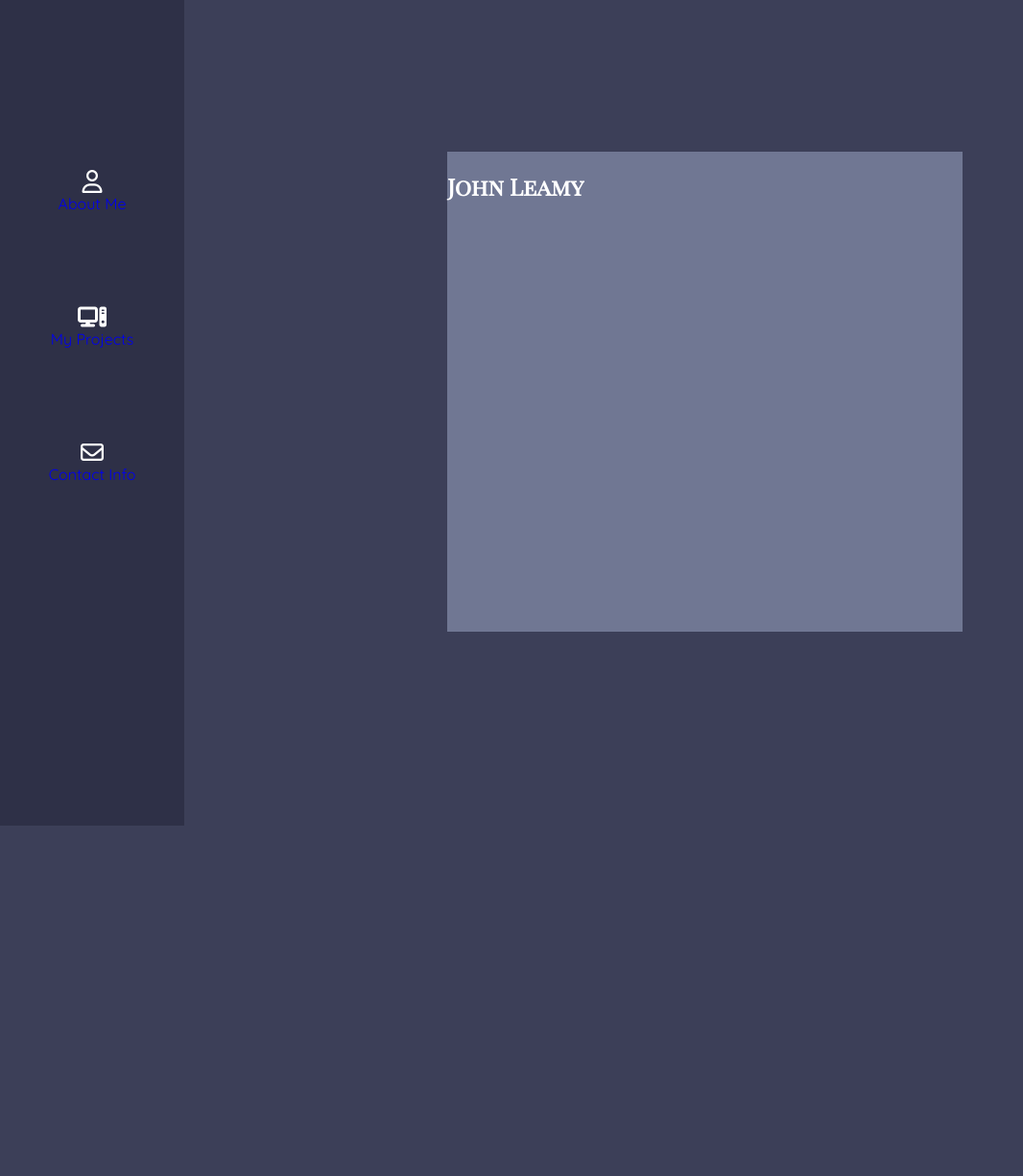
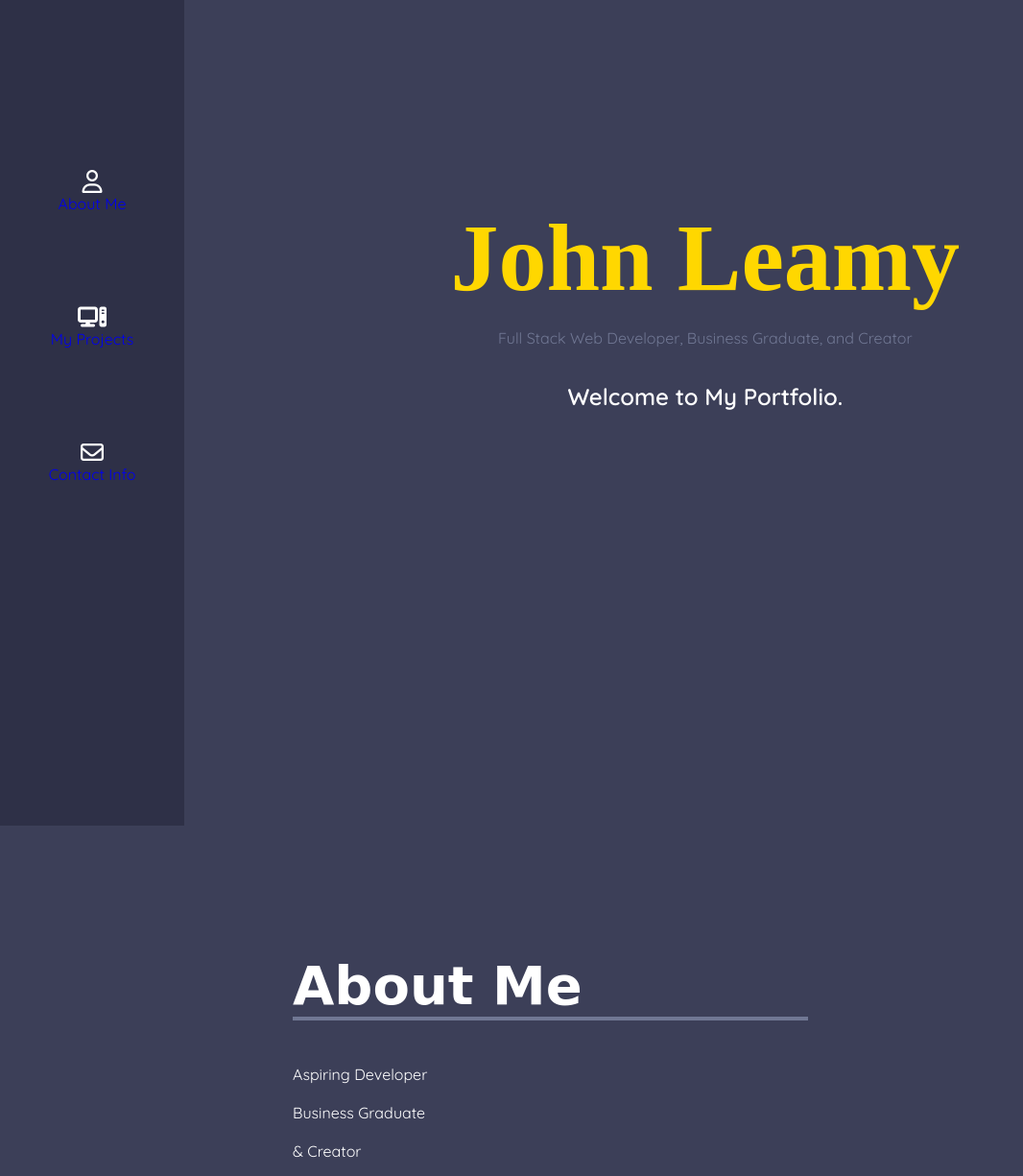
Before and after one commit to JWLeamy/MyPortfolio, a plain HTML site: page index.html in a window 1280 px wide. Shown: the whole page at 96% size, without its empty margins (0-1066 px from the left). Before the commit the page ends 808 px from the top, so only its background shows below. Drawn offline with nearby package versions, Linux system fonts and the light colour scheme; a web font is replaced by a local one.

Commit message:
homepage, styling

```diff
--- a/assets/CSS/style.css
+++ b/assets/CSS/style.css
@@ -1,6 +1,7 @@
 /*  Importing varous fonts from google  */
 @import url('https://fonts.googleapis.com/css2?family=Quicksand:wght@400;600&family=VT323&display=swap');
-@import url('https://fonts.googleapis.com/css2?family=Alfa+Slab+One&family=Playfair+Display+SC&display=swap');
+@import url('https://fonts.googleapis.com/css2?family=Alfa+Slab+One&family=Caramel&family=Luxurious+Roman&family=Merienda&family=Playfair+Display+SC&display=swap');
+
 :root {
     --heavyblue: #2E3047;
     --mediumblue: #3C3F58;
@@ -20,11 +21,13 @@ body {
     background-color: var(--mediumblue);
     font-family: 'Quicksand', sans-serif;
     height: 100%;
+    overflow-y: scroll;
 }
 
 main {
     margin-left: 15%;
     display: flex;
+    flex-direction: column;
     justify-content: center;
     height: 100%;
     align-items: center;
@@ -68,10 +71,39 @@ main {
     font-size: x-large;
 }
 
+/*  Homepage Section Styling  */
+.homepage {
+    margin-top: 50%;
+    display: flex;
+    flex-direction: column;
+    align-items: center;
+}
+
+.title {
+    text-align: center;
+}
+
+.title h1 {
+    font-size: 100px;
+    margin-bottom: 0px;
+    color: var(--gold);
+    font-family: 'Caramel', curisve;
+}
+
+.title p {
+    color: var(--lightblue);
+}
+
 /*  About Me Section Styling */
 .aboutme {
-    font-family: 'Playfair Display SC', serif;
+    margin-top: 500px;
     width: 50%;
-    background-color: var(--lightblue);
     height: 500px;
+    margin-right: 30%;
 }
+
+.myname {
+    font-family: 'Luxurious Roman', cursive;
+    font-size: 350%;
+    border-bottom: solid 4px var(--lightblue);
+}
--- a/index.html
+++ b/index.html
@@ -27,11 +27,29 @@
         </div>
     </nav>
     <main>
+        <!--Homepage Section and Layout-->
+        <section class="homepage">
+
+            <div class="title">
+                <h1>John Leamy</h1>
+                <p>Full Stack Web Developer, Business Graduate, and Creator</p>
+            </div>
+
+            <h2>Welcome to My Portfolio.</h2>
+
+        </section>
+
+        <!--About Me Section and Layout-->
         <section class="aboutme">
             <div>
-                <h1 class="myname">
-                    John Leamy
-                </h1>
+                <h2 class="myname">
+                    About Me
+                </h2>
+                <p>
+                    Aspiring Developer <br> <br>
+                    Business Graduate <br> <br>
+                    & Creator
+                </p>
             </div>
         </section>
     </main>
```
